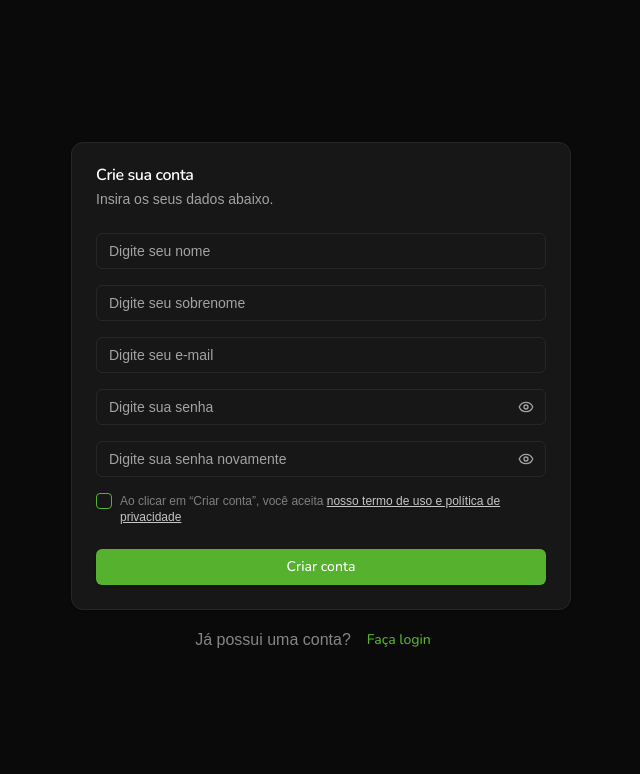
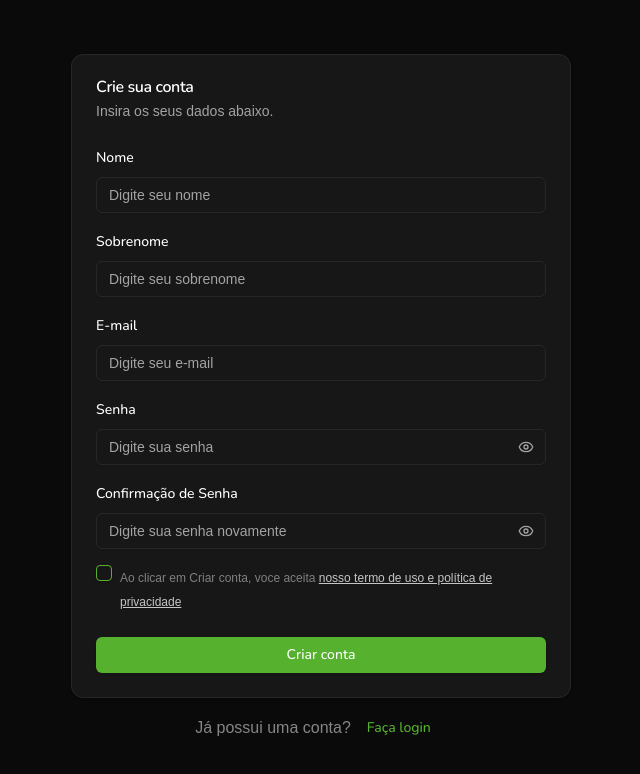
Before and after one commit to Rennangmacarini/FinTrack, a React (Vite) app: page /signup in a window 1280 px wide. Shown: the top 774 px of the page, without its empty margins (319-959 px from the left). Built offline with nearby package versions, Linux system fonts and the light colour scheme; a web font is replaced by a local one.

Commit message:
feat: add validation to signup form

```diff
--- a/package.json
+++ b/package.json
@@ -11,16 +11,20 @@
     "prepare": "husky"
   },
   "dependencies": {
+    "@hookform/resolvers": "^5.2.2",
     "@radix-ui/react-checkbox": "^1.3.3",
+    "@radix-ui/react-label": "^2.1.8",
     "@radix-ui/react-slot": "^1.2.4",
     "class-variance-authority": "^0.7.1",
     "clsx": "^2.1.1",
     "lucide-react": "^0.561.0",
     "react": "^18.3.1",
     "react-dom": "^18.3.1",
+    "react-hook-form": "^7.69.0",
     "react-router": "^7.1.1",
     "tailwind-merge": "^3.4.0",
-    "tailwindcss-animate": "^1.0.7"
+    "tailwindcss-animate": "^1.0.7",
+    "zod": "^3.25.76"
   },
   "devDependencies": {
     "@eslint/js": "^9.17.0",
--- a/src/Pages/signup.jsx
+++ b/src/Pages/signup.jsx
@@ -1,4 +1,7 @@
+import { zodResolver } from '@hookform/resolvers/zod';
+import { useForm } from 'react-hook-form';
 import { Link } from 'react-router';
+import { z } from 'zod';
 
 import PasswordInput from '@/components/password-input';
 import { Button } from '@/components/ui/button';
@@ -11,42 +14,180 @@
   CardTitle,
 } from '@/components/ui/card';
 import { Checkbox } from '@/components/ui/checkbox';
+import {
+  Form,
+  FormControl,
+  FormField,
+  FormItem,
+  FormLabel,
+  FormMessage,
+} from '@/components/ui/form';
 import { Input } from '@/components/ui/input';
 
+const signupSchema = z.object({
+  firstName: z.string().trim().min(1, {
+    message: 'O nome é obrigatório',
+  }),
+  lastName: z.string().trim().min(1, {
+    message: 'O sobrenome é obrigatório',
+  }),
+  email: z
+    .string()
+    .email({
+      message: 'O email é inválido',
+    })
+    .trim()
+    .min(1, {
+      message: 'O email é obrigatório',
+    }),
+  password: z.string().min(6, {
+    message: 'A senha deve ter no mínimo 6 caracteres',
+  }),
+  passwordConfirmation: z.string().min(6, {
+    message: 'A confirmação de senha é obrigatória',
+  }),
+  terms: z.boolean().refine((val) => val === true, {
+    message: 'Você deve aceitar os termos de uso',
+  }),
+});
+
 const SignupPage = () => {
+  const methods = useForm({
+    resolver: zodResolver(signupSchema),
+    defaultValues: {
+      firstName: '',
+      lastName: '',
+      email: '',
+      password: '',
+      passwordConfirmation: '',
+      terms: false,
+    },
+  });
+
+  const handleSubmit = (data) => {
+    console.log(data);
+  };
+
   return (
     <div className="flex h-screen w-screen flex-col items-center justify-center gap-3">
+      <Form {...methods}>
+        <form onSubmit={methods.handleSubmit(handleSubmit)}>
           <Card className="w-[500px]">
             <CardHeader>
               <CardTitle>Crie sua conta</CardTitle>
               <CardDescription>Insira os seus dados abaixo.</CardDescription>
             </CardHeader>
             <CardContent className="space-y-4">
-          <Input placeholder="Digite seu nome" />
-          <Input placeholder="Digite seu sobrenome" />
-          <Input placeholder="Digite seu e-mail" />
-          <PasswordInput />
-          <PasswordInput placeholder="Digite sua senha novamente" />
+              {/* PRIMEIRO NOME */}
+              <FormField
+                control={methods.control}
+                name="firstName"
+                render={({ field }) => (
+                  <FormItem>
+                    <FormLabel>Nome</FormLabel>
+                    <FormControl>
+                      <Input placeholder="Digite seu nome" {...field} />
+                    </FormControl>
+                    <FormMessage />
+                  </FormItem>
+                )}
+              />
+              {/* ÚLTIMO NOME */}
+              <FormField
+                control={methods.control}
+                name="lastName"
+                render={({ field }) => (
+                  <FormItem>
+                    <FormLabel>Sobrenome</FormLabel>
+                    <FormControl>
+                      <Input placeholder="Digite seu sobrenome" {...field} />
+                    </FormControl>
+                    <FormMessage />
+                  </FormItem>
+                )}
+              />
 
-          <div className="items-top flex space-x-2">
-            <Checkbox id="terms" />
-            <div className="grid gap-1.5 leading-none">
+              {/* E-MAIL */}
+              <FormField
+                control={methods.control}
+                name="email"
+                render={({ field }) => (
+                  <FormItem>
+                    <FormLabel>E-mail</FormLabel>
+                    <FormControl>
+                      <Input placeholder="Digite seu e-mail" {...field} />
+                    </FormControl>
+                    <FormMessage />
+                  </FormItem>
+                )}
+              />
+
+              {/* SENHA */}
+              <FormField
+                control={methods.control}
+                name="password"
+                render={({ field }) => (
+                  <FormItem>
+                    <FormLabel>Senha</FormLabel>
+                    <FormControl>
+                      <PasswordInput {...field} />
+                    </FormControl>
+                    <FormMessage />
+                  </FormItem>
+                )}
+              />
+
+              <FormField
+                control={methods.control}
+                name="passwordConfirmation"
+                render={({ field }) => (
+                  <FormItem>
+                    <FormLabel>Confirmação de Senha</FormLabel>
+                    <FormControl>
+                      <PasswordInput
+                        placeholder="Digite sua senha novamente"
+                        {...field}
+                      />
+                    </FormControl>
+                    <FormMessage />
+                  </FormItem>
+                )}
+              />
+
+              <FormField
+                control={methods.control}
+                name="terms"
+                render={({ field }) => (
+                  <FormItem className="items-top flex space-x-2 space-y-0">
+                    <FormControl>
+                      <Checkbox
+                        checked={field.value}
+                        onCheckedChange={field.onChange}
+                      />
+                    </FormControl>
+                    <div className="loading-none">
                       <label
-                htmlFor="terms"
-                className="text-xs text-muted-foreground opacity-75"
+                        className={`text-xs text-muted-foreground opacity-75 ${methods.formState.errors.terms && 'text-red-500'}`}
                       >
-                Ao clicar em “Criar conta”, você aceita{' '}
-                <a href="#" className="text-white underline">
+                        Ao clicar em Criar conta, voce aceita{' '}
+                        <a
+                          href="#"
+                          className={`text-white underline ${methods.formState.errors.terms && 'text-red-500'}`}
+                        >
                           nosso termo de uso e política de privacidade
                         </a>
                       </label>
                     </div>
-          </div>
+                  </FormItem>
+                )}
+              />
             </CardContent>
             <CardFooter>
               <Button className="w-full">Criar conta</Button>
             </CardFooter>
           </Card>
+        </form>
+      </Form>
       <div className="flex items-center justify-center">
         <p className="text-center opacity-50">Já possui uma conta?</p>
         <Button variant="link" asChild>
--- a/src/components/password-input.jsx
+++ b/src/components/password-input.jsx
@@ -1,16 +1,20 @@
 import { EyeIcon, EyeOffIcon } from 'lucide-react';
-import { useState } from 'react';
+import { forwardRef, useState } from 'react';
 
 import { Button } from '@/components/ui/button';
 import { Input } from '@/components/ui/input';
 
-const PasswordInput = ({ placeholder = 'Digite sua senha' }) => {
+const PasswordInput = forwardRef(
+  ({ placeholder = 'Digite sua senha', ...props }, ref) => {
     const [passwordIsVisible, setPasswordIsVisible] = useState(false);
+
     return (
       <div className="relative">
         <Input
           type={passwordIsVisible ? 'text' : 'password'}
           placeholder={placeholder}
+          ref={ref}
+          {...props}
         />
         <Button
           variant="ghost"
@@ -21,6 +25,8 @@
         </Button>
       </div>
     );
-};
+  }
+);
 
+PasswordInput.displayName = 'PasswordInput';
 export default PasswordInput;
--- /dev/null
+++ b/src/components/ui/form.jsx
@@ -0,0 +1,140 @@
+import { Slot } from '@radix-ui/react-slot';
+import * as React from 'react';
+import { Controller, FormProvider, useFormContext } from 'react-hook-form';
+
+import { Label } from '@/components/ui/label';
+import { cn } from '@/lib/utils';
+
+const Form = FormProvider;
+
+const FormFieldContext = React.createContext(null);
+
+const FormField = ({ ...props }) => {
+  return (
+    <FormFieldContext.Provider value={{ name: props.name }}>
+      <Controller {...props} />
+    </FormFieldContext.Provider>
+  );
+};
+
+const useFormField = () => {
+  const fieldContext = React.useContext(FormFieldContext);
+  const itemContext = React.useContext(FormItemContext);
+  const { getFieldState, formState } = useFormContext();
+
+  if (!fieldContext) {
+    throw new Error('useFormField should be used within <FormField>');
+  }
+
+  if (!itemContext) {
+    throw new Error('useFormField should be used within <FormItem>');
+  }
+
+  const fieldState = getFieldState(fieldContext.name, formState);
+
+  const { id } = itemContext;
+
+  return {
+    id,
+    name: fieldContext.name,
+    formItemId: `${id}-form-item`,
+    formDescriptionId: `${id}-form-item-description`,
+    formMessageId: `${id}-form-item-message`,
+    ...fieldState,
+  };
+};
+
+const FormItemContext = React.createContext(null);
+
+const FormItem = React.forwardRef(({ className, ...props }, ref) => {
+  const id = React.useId();
+
+  return (
+    <FormItemContext.Provider value={{ id }}>
+      <div ref={ref} className={cn('space-y-2', className)} {...props} />
+    </FormItemContext.Provider>
+  );
+});
+FormItem.displayName = 'FormItem';
+
+const FormLabel = React.forwardRef(({ className, ...props }, ref) => {
+  const { error, formItemId } = useFormField();
+
+  return (
+    <Label
+      ref={ref}
+      className={cn(error && 'text-destructive', className)}
+      htmlFor={formItemId}
+      {...props}
+    />
+  );
+});
+FormLabel.displayName = 'FormLabel';
+
+const FormControl = React.forwardRef(({ ...props }, ref) => {
+  const { error, formItemId, formDescriptionId, formMessageId } =
+    useFormField();
+
+  return (
+    <Slot
+      ref={ref}
+      id={formItemId}
+      aria-describedby={
+        !error
+          ? `${formDescriptionId}`
+          : `${formDescriptionId} ${formMessageId}`
+      }
+      aria-invalid={!!error}
+      {...props}
+    />
+  );
+});
+FormControl.displayName = 'FormControl';
+
+const FormDescription = React.forwardRef(({ className, ...props }, ref) => {
+  const { formDescriptionId } = useFormField();
+
+  return (
+    <p
+      ref={ref}
+      id={formDescriptionId}
+      className={cn('text-[0.8rem] text-muted-foreground', className)}
+      {...props}
+    />
+  );
+});
+FormDescription.displayName = 'FormDescription';
+
+const FormMessage = React.forwardRef(
+  ({ className, children, ...props }, ref) => {
+    const { error, formMessageId } = useFormField();
+    const body = error ? String(error?.message ?? '') : children;
+
+    if (!body) {
+      return null;
+    }
+
+    return (
+      <p
+        ref={ref}
+        id={formMessageId}
+        className={cn('text-[0.8rem] font-medium text-destructive', className)}
+        {...props}
+      >
+        {body}
+      </p>
+    );
+  }
+);
+FormMessage.displayName = 'FormMessage';
+
+export {
+  Form,
+  FormControl,
+  FormDescription,
+  FormField,
+  FormItem,
+  FormLabel,
+  FormMessage,
+  useFormField,
+};
--- /dev/null
+++ b/src/components/ui/label.jsx
@@ -0,0 +1,20 @@
+import * as LabelPrimitive from '@radix-ui/react-label';
+import { cva } from 'class-variance-authority';
+import * as React from 'react';
+
+import { cn } from '@/lib/utils';
+
+const labelVariants = cva(
+  'text-sm font-medium leading-none peer-disabled:cursor-not-allowed peer-disabled:opacity-70'
+);
+
+const Label = React.forwardRef(({ className, ...props }, ref) => (
+  <LabelPrimitive.Root
+    ref={ref}
+    className={cn(labelVariants(), className)}
+    {...props}
+  />
+));
+Label.displayName = LabelPrimitive.Root.displayName;
+
+export { Label };
```
Also changed, not shown: 1 other file (tests, documents, lock files or other folders). Lines whose indentation alone changed are shown as unchanged.
